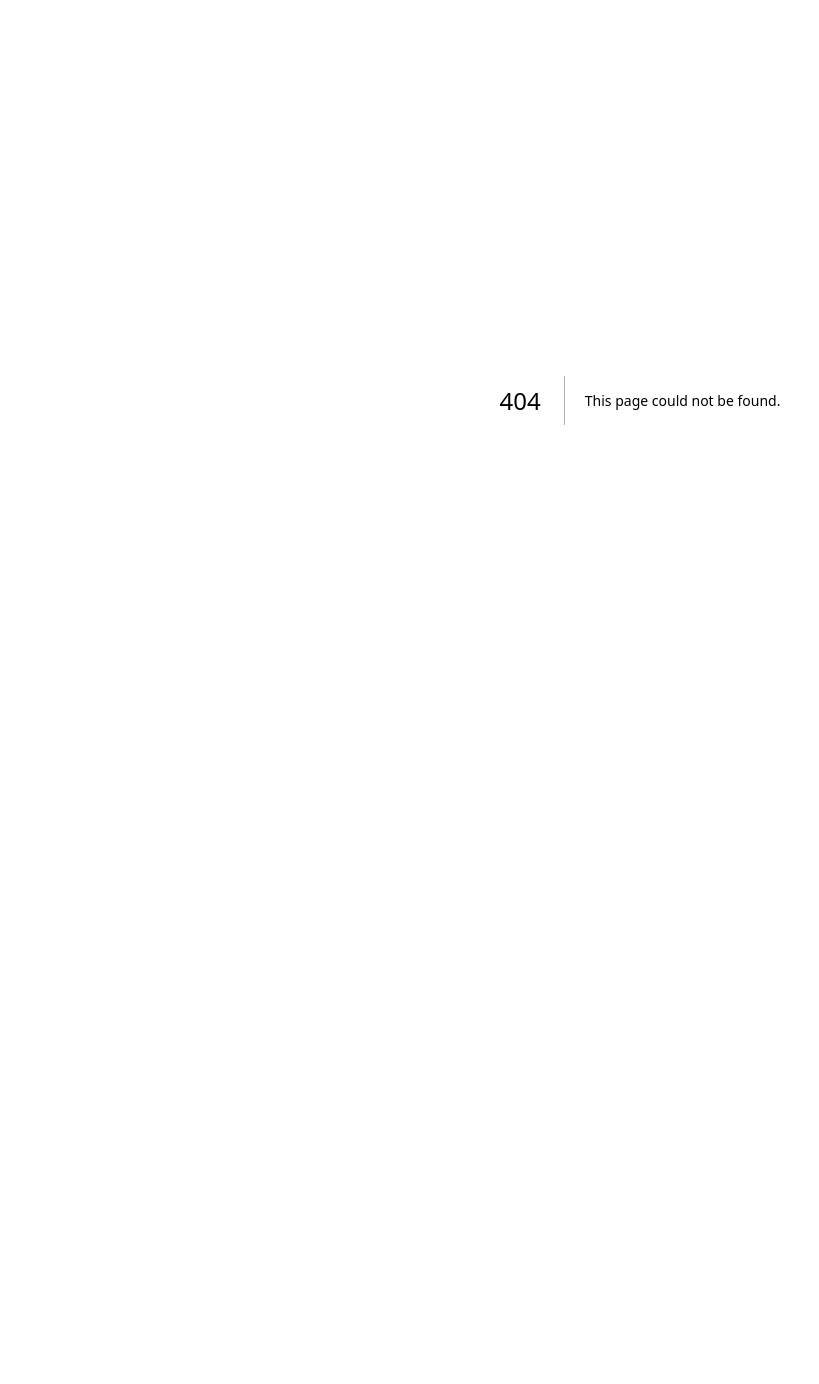
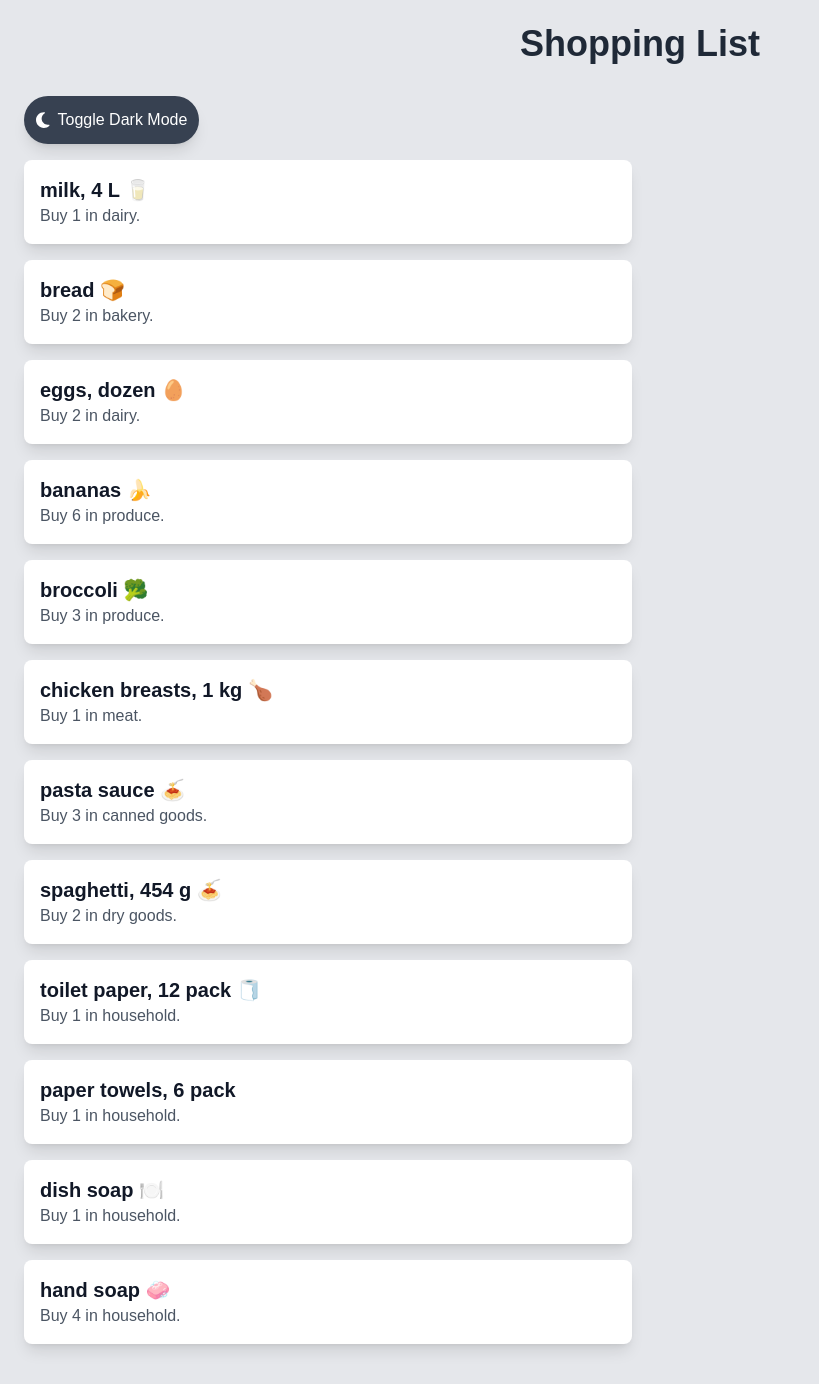
Before and after one commit to Jaimin090/cprg306-assignments, a Next.js app: page /week-3 in a window 1280 px wide. Before the commit this address had no page. Shown: the whole page, without its empty margins (0-819 px from the left). Before the commit the page ends 800 px from the top, so only its background shows below. Built offline with nearby package versions, Linux system fonts and the light colour scheme.

Commit message:
made changes to main page, week-3 completed

```diff
--- a/app/globals.css
+++ b/app/globals.css
@@ -25,3 +25,13 @@ body {
     text-wrap: balance;
   }
 }
+.fade-in {
+  opacity: 0;
+  animation: fadeIn 1s forwards;
+}
+
+@keyframes fadeIn {
+  to {
+    opacity: 1;
+  }
+}
--- a/app/layout.js
+++ b/app/layout.js
@@ -13,8 +13,8 @@ const geistMono = localFont({
 });
 
 export const metadata = {
-  title: "Create Next App",
-  description: "Generated by create next app",
+  title: "Shopping List",
+  description: "Generated by Jaimin",
 };
 
 export default function RootLayout({ children }) {
--- a/app/page.js
+++ b/app/page.js
@@ -1,12 +1,30 @@
 import Image from "next/image";
-import MyInfo from "./week-2/student-info";
+import MyInfo from "./week-2/student-info"; // Assuming this is a component you want to keep
 import Link from "next/link";
 
 export default function Home() {
   return (
-    <main>
-      <h1>CPRG 306: Web Development 2 - Assignments</h1>
-      <Link href="./week-2/" className="underline text-green-600 hover:text-green-300">Week-2</Link>
+    <main className="min-h-screen bg-gradient-to-r from-gray-800 to-gray-900 p-6 flex flex-col items-center fade-in">
+      <div className="flex-grow flex flex-col items-center">
+        <h1 className="text-5xl font-extrabold text-white mb-6 text-center">
+          CPRG 306: Web Development 2 - Assignments
+        </h1>
+        <ul className="bg-slate-800 rounded-lg shadow-lg p-8 space-y-4 w-full max-w-lg">
+          {["Week 2", "Week 3", "Week 4", "Week 5", "Week 6", "Week 7"].map((week, index) => (
+            <li key={index} className="hover:shadow-xl transition-shadow duration-200">
+              <Link
+                href={`./week-${index + 2}/`}
+                className="block text-lg font-medium text-green-500 hover:text-green-400 hover:underline transform transition duration-200 hover:scale-105 p-4 bg-slate-700 rounded-lg shadow-md"
+              >
+                {week}
+              </Link>
+            </li>
+          ))}
+        </ul>
+      </div>
+      <div className="bg-slate-950 text-gray-400 text-center py-4 w-screen mt-6 rounded-t-lg">
+        Developed by <MyInfo /> | All rights reserved © 2024
+      </div>
     </main>
   );
 }
--- a/app/week-2/student-info.js
+++ b/app/week-2/student-info.js
@@ -4,9 +4,9 @@ import Link from "next/link";
 export default function MyInfo() {
     return (
         <main>
-            <h1 className="text-blue-600">Student Information</h1>
-            <p>My name is Jaimin Chavda. I am a student at SAIT. I am studying Software Development.</p>
-            <Link href="https://github.com/Jaimin090" className="underline text-green-600 hover:text-green-300">My GitHub: Jaimin090</Link>
+            <h1 className="text-blue-600">Jaimin Chavda</h1>
+            <p> I am a student at SAIT. I am studying Software Development.</p>
+            <Link href="https://github.com/Jaimin090" className=" text-green-600 hover:text-green-300 hover:underline">My GitHub: Jaimin090</Link>
         </main>
     );
 }
--- /dev/null
+++ b/app/week-3/item-list.js
@@ -0,0 +1,85 @@
+import React from "react";
+import Item from "./item";
+
+export default function ItemList({ darkMode }) {
+  const item1 = {
+    name: "milk, 4 L 🥛",
+    quantity: 1,
+    category: "dairy",
+  };
+  const item2 = {
+    name: "bread 🍞",
+    quantity: 2,
+    category: "bakery",
+  };
+  const item3 = {
+    name: "eggs, dozen 🥚",
+    quantity: 2,
+    category: "dairy",
+  };
+  const item4 = {
+    name: "bananas 🍌",
+    quantity: 6,
+    category: "produce",
+  };
+  const item5 = {
+    name: "broccoli 🥦",
+    quantity: 3,
+    category: "produce",
+  };
+  const item6 = {
+    name: "chicken breasts, 1 kg 🍗",
+    quantity: 1,
+    category: "meat",
+  };
+  const item7 = {
+    name: "pasta sauce 🍝",
+    quantity: 3,
+    category: "canned goods",
+  };
+  const item8 = {
+    name: "spaghetti, 454 g 🍝",
+    quantity: 2,
+    category: "dry goods",
+  };
+  const item9 = {
+    name: "toilet paper, 12 pack 🧻",
+    quantity: 1,
+    category: "household",
+  };
+  const item10 = {
+    name: "paper towels, 6 pack",
+    quantity: 1,
+    category: "household",
+  };
+  const item11 = {
+    name: "dish soap 🍽️",
+    quantity: 1,
+    category: "household",
+  };
+  const item12 = {
+    name: "hand soap 🧼",
+    quantity: 4,
+    category: "household",
+  };
+
+  return (
+    <div className="grid grid-cols-1 sm:grid-cols-2 lg:grid-cols-2 gap-4">
+      <ul>
+        <Item name={item1.name} quantity={item1.quantity} category={item1.category} darkMode={darkMode} />
+        <Item name={item2.name} quantity={item2.quantity} category={item2.category} darkMode={darkMode} />
+        <Item name={item3.name} quantity={item3.quantity} category={item3.category} darkMode={darkMode} />
+        <Item name={item4.name} quantity={item4.quantity} category={item4.category} darkMode={darkMode} />
+        <Item name={item5.name} quantity={item5.quantity} category={item5.category} darkMode={darkMode} />
+        <Item name={item6.name} quantity={item6.quantity} category={item6.category} darkMode={darkMode} />
+        <Item name={item7.name} quantity={item7.quantity} category={item7.category} darkMode={darkMode} />
+        <Item name={item8.name} quantity={item8.quantity} category={item8.category} darkMode={darkMode} />
+        <Item name={item9.name} quantity={item9.quantity} category={item9.category} darkMode={darkMode} />
+        <Item name={item10.name} quantity={item10.quantity} category={item10.category} darkMode={darkMode} />
+        <Item name={item11.name} quantity={item11.quantity} category={item11.category} darkMode={darkMode} />
+        <Item name={item12.name} quantity={item12.quantity} category={item12.category} darkMode={darkMode} />
+      </ul>
+    </div>
+
+  );
+}
--- /dev/null
+++ b/app/week-3/item.js
@@ -0,0 +1,16 @@
+import React from "react";
+
+const Item = ({ name, quantity, category, darkMode }) => {
+  return (
+    <li
+    className={`bg-white transition-transform transform hover:scale-105 shadow-lg rounded-lg p-4 mb-4 ${
+    darkMode ? "bg-gray-800 text-white" : "bg-white text-gray-900"
+    }`}
+  >
+      <div className={`text-xl font-bold`}>{name}</div>
+      <div className={`text-md ${darkMode ? 'text-gray-300' : 'text-gray-600'}`}>Buy {quantity} in {category}.</div>
+    </li>
+  );
+};
+
+export default Item;
--- /dev/null
+++ b/app/week-3/page.js
@@ -0,0 +1,32 @@
+"use client";
+
+import React, { useState } from "react";
+import { FontAwesomeIcon } from "@fortawesome/react-fontawesome";
+import { faMoon, faSun } from "@fortawesome/free-solid-svg-icons";
+import ItemList from "./item-list";
+
+export default function Page() {
+  const [darkMode, setDarkMode] = useState(false);
+
+  const toggleDarkMode = () => {
+    setDarkMode(!darkMode);
+    document.documentElement.classList.toggle("dark", !darkMode);
+  };
+
+  return (
+    <main className={`min-h-screen p-6 fade-in transition-colors duration-300 ${darkMode ? "bg-gray-900" : "bg-gray-200"}`}>
+      <h1 className={`font-extrabold text-4xl text-center transition-colors duration-300 ${darkMode ? "text-white" : "text-gray-800"} mb-8`}>
+        Shopping List
+      </h1>
+
+        <button
+            onClick={toggleDarkMode}
+            className={`flex items-center justify-center p-3 mb-4 rounded-full transition-transform duration-300 ease-in-out transform ${darkMode ? "bg-gray-300 text-gray-900 hover:bg-gray-400 shadow-md" : "bg-gray-700 text-white hover:bg-gray-600 shadow-lg"}`}>
+            <FontAwesomeIcon icon={darkMode ? faSun : faMoon} className="mr-2 text-lg" />
+            Toggle Dark Mode
+        </button>
+
+      <ItemList darkMode={darkMode} />
+    </main>
+  );
+}
--- a/tailwind.config.js
+++ b/tailwind.config.js
@@ -13,5 +13,6 @@ module.exports = {
       },
     },
   },
+  darkMode: 'class',
   plugins: [],
 };
```
Also changed, not shown: package.json (+7 -5 lines), 1 other file (tests, documents, lock files or other folders).
